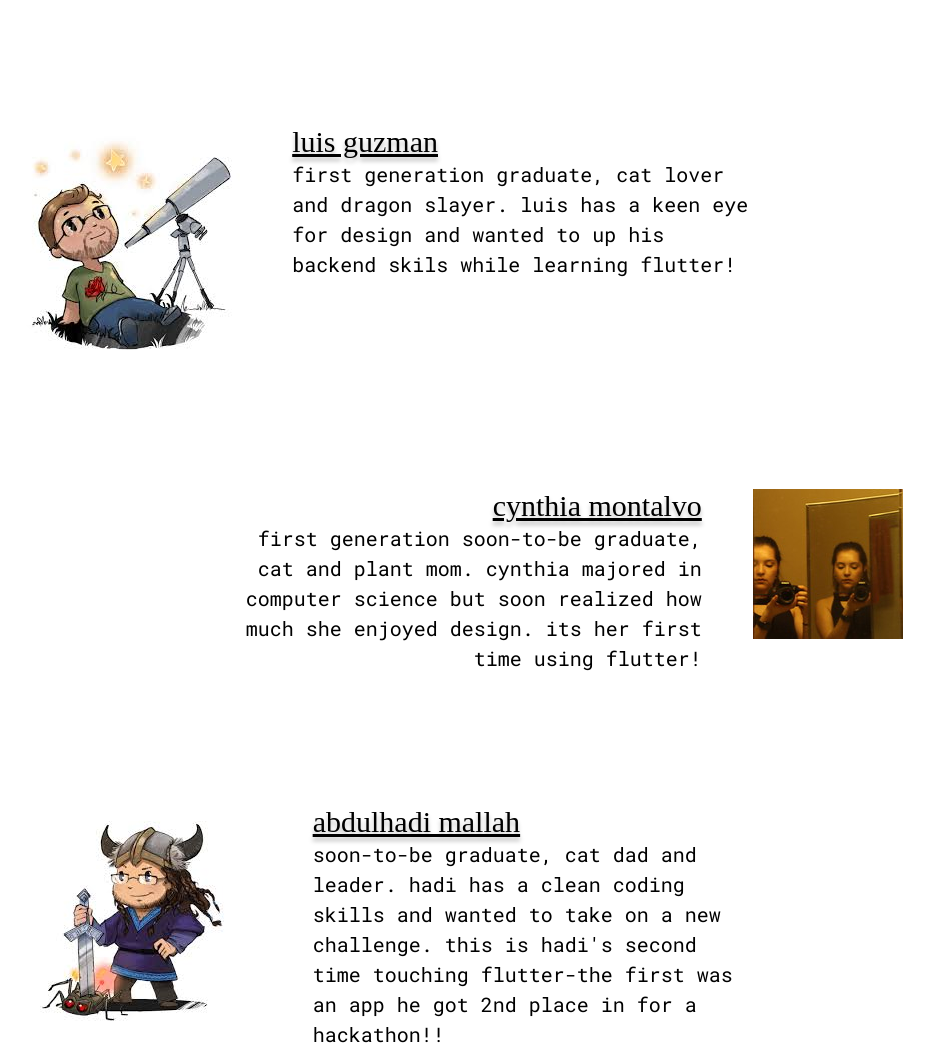
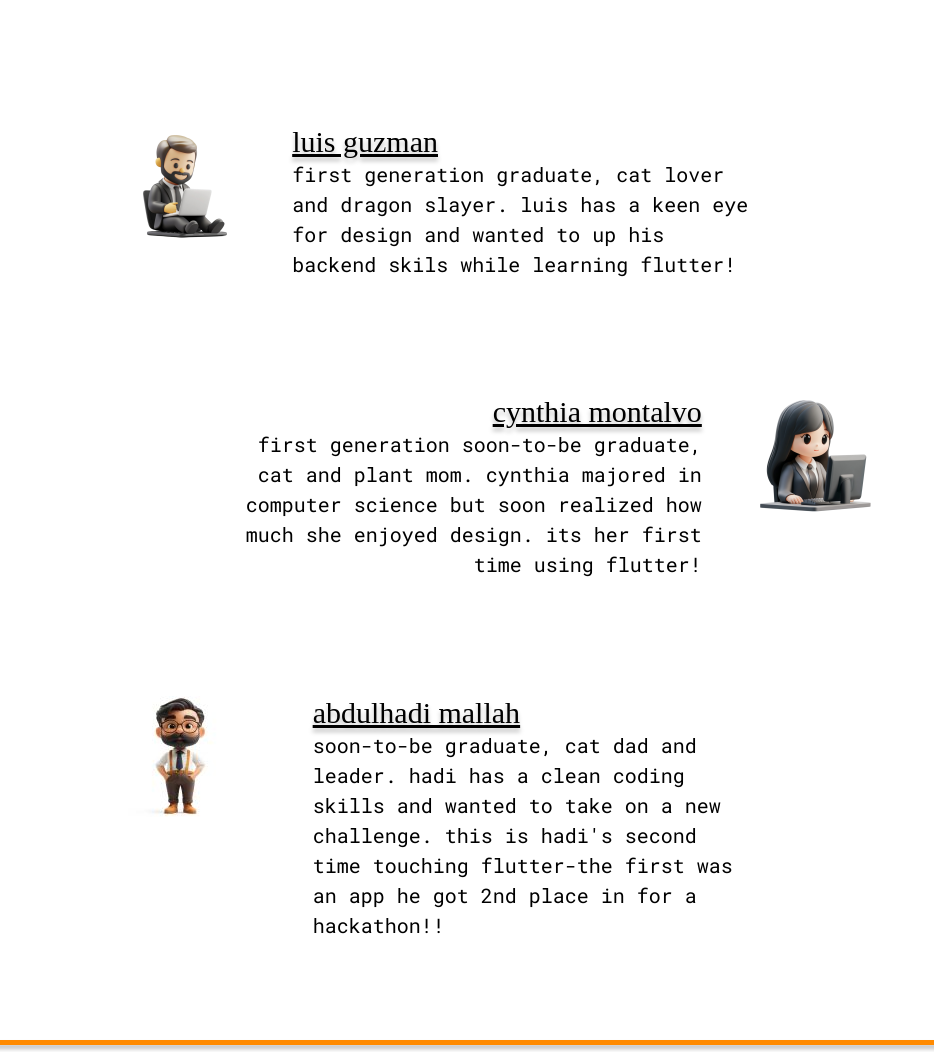
Before and after one commit to montalcy/landing-page-cm-368, a plain HTML site: page index.html in a window 1280 px wide. Shown: the part 2244-3296 px from the top of the page, without its empty margins (143-1077 px from the left). Drawn offline with Linux system fonts and the light colour scheme; a web font is replaced by a local one.

Commit message:
adding in pics

```diff
--- a/index.html
+++ b/index.html
@@ -83,7 +83,7 @@
                         in for a hackathon!!</p>
                 </div>
                 <div id="hadi-img">
-                    <img src="./hadi.jpg">
+                    <img src="./hadii.png" alt="cartoon pic holder for hadi">
                 </div>
                 <div id="cynthia">
                     <h2 id="c">Cynthia Montalvo</h2>
@@ -91,7 +91,7 @@
                         soon realized how much she enjoyed design. Its her first time using flutter! </p>
                 </div>
                 <div id="cynthia-img">
-                    <img src="./52681045992_cac092af3e_q.jpg">
+                    <img src="./cyndyy.png" alt="cartoon pic holder for cynthia">
                 </div>
                 <div id="luis">
                     <h2 id="l">Luis Guzman</h2>
@@ -99,7 +99,7 @@
                         Luis has a keen eye for design and wanted to up his backend skils while learning flutter!</p>
                 </div>
                 <div id="lui-img">
-                    <img src="./hadi2.jpg">
+                    <img src="./hadiii.jpg" alt="cartoon pic holder for luis">
                 </div>
                 <div></div>
                 <div></div>
--- a/styles.css
+++ b/styles.css
@@ -298,7 +298,7 @@ ol,
   grid-row-start: 1;
   /* padding-left: 10%; */
   align-content: center;
-  margin-left: 30%;
+  margin-left: 65%;
 }
 
 #lui-img {
@@ -306,7 +306,7 @@ ol,
   grid-row-start: 3;
   align-content: center;
   /* padding-left: 10%; */
-  margin-left: 30%;
+  margin-left: 65%;
 }
 
 #luis {
```
Also changed, not shown: -1.jpg (added), cyn.jpg (added), cyndyy.png (added), hadi-.jpg (added), hadii.png (added), hadiii.jpg (added), lui.webp (added).
